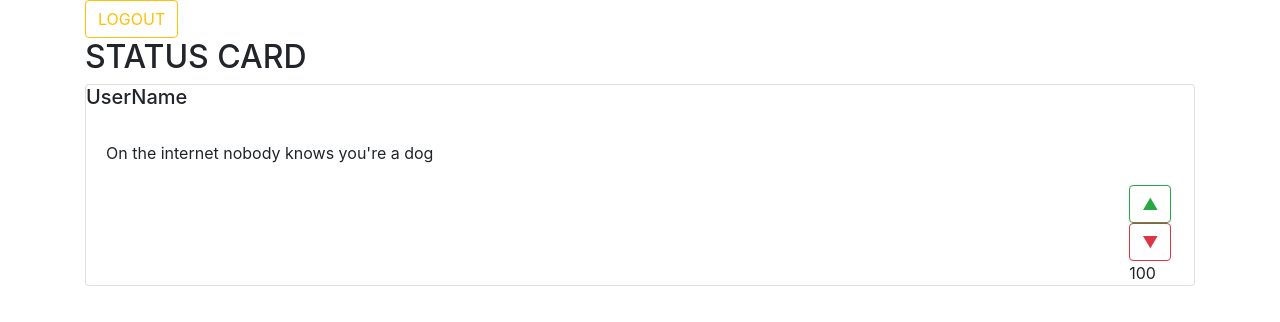
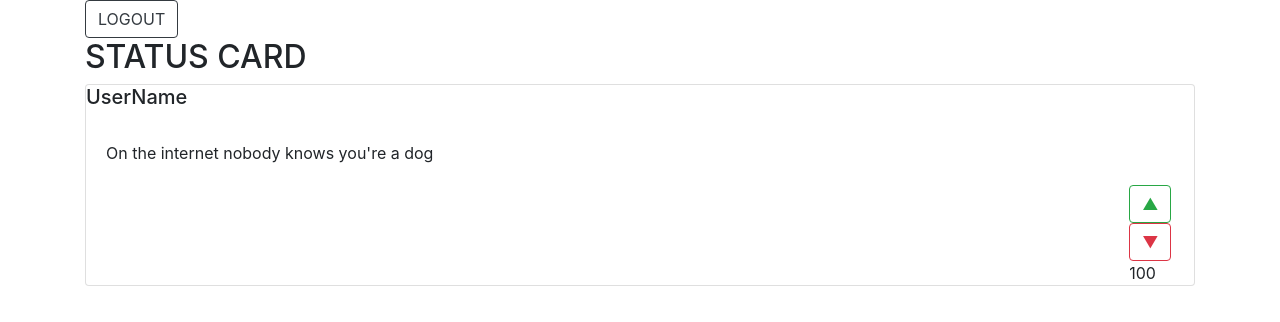
Before and after one commit to deltadesign/topdog, a React (Create React App) app: page / in a window 1280 px wide. Both pictures are taken after typing "name@example.com", "Sample123" into the empty fields and a click on the button "Submit". Shown: the top 322 px of the page. Built offline with nearby package versions, Linux system fonts and the light colour scheme.

Commit message:
login logout added

```diff
--- a/src/App.js
+++ b/src/App.js
@@ -28,13 +28,12 @@ class App extends React.Component {
    }))
   }
 
-
   render() {
   return (
     <>
     {/* <pre>{JSON.stringify(this.state)}</pre> */}
       {/* <Navbar/> */}
-       {this.state.loggedIn ? <Profile logout = {()=>this.userLogin()}/> :<Landing userLogin = {()=>this.userLogin()}/>}
+       {this.state.loggedIn ? <Profile logout = {()=>this.userLogin()}/> : <Landing userLogin = {()=>this.userLogin()}/>}
       {/* <Footer/> */}
     </>
   );
--- a/src/components/forms/loginform.js
+++ b/src/components/forms/loginform.js
@@ -15,6 +15,16 @@ class Login extends React.Component{
   // it calls a function in landing.js
   submitHandler(e){
     e.preventDefault();
+
+    const username = e.target.username.value;
+    const password = e.target.password.value;
+
+    // conditional for login, if username & pword are blank no access
+    // if(username === '' || password === ''){
+    //   console.log('no access')
+    // } else {
+    //   this.props.login();
+    // }
 
     this.props.login();
 
--- a/src/components/profile.js
+++ b/src/components/profile.js
@@ -21,7 +21,7 @@ class Profile extends React.Component{
     render() {
       return (
         <Container>
-          <Button variant = "outline-warning" onClick = {()=>this.logout()}>LOGOUT</Button>
+          <Button variant = "outline-dark" onClick = {()=>this.logout()}>LOGOUT</Button>
           <h2>STATUS CARD</h2>
         <Status/>
         </ Container>
```
